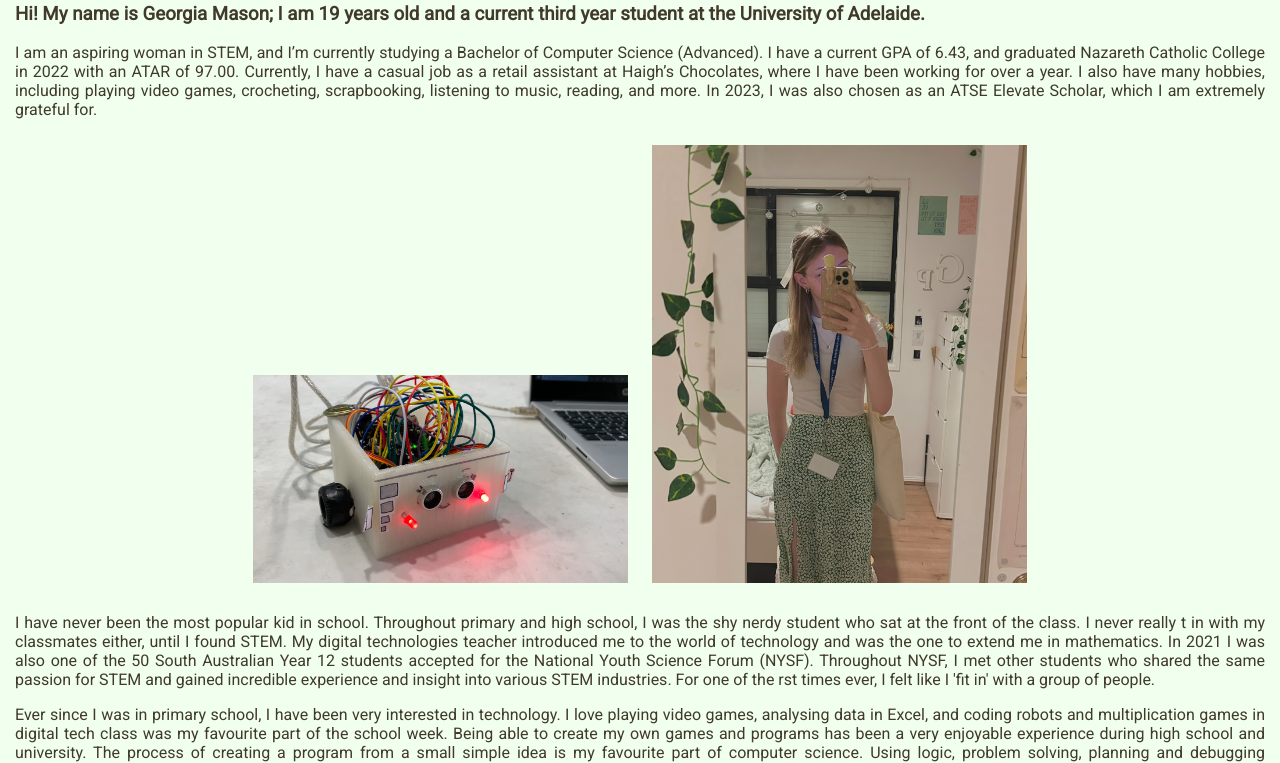
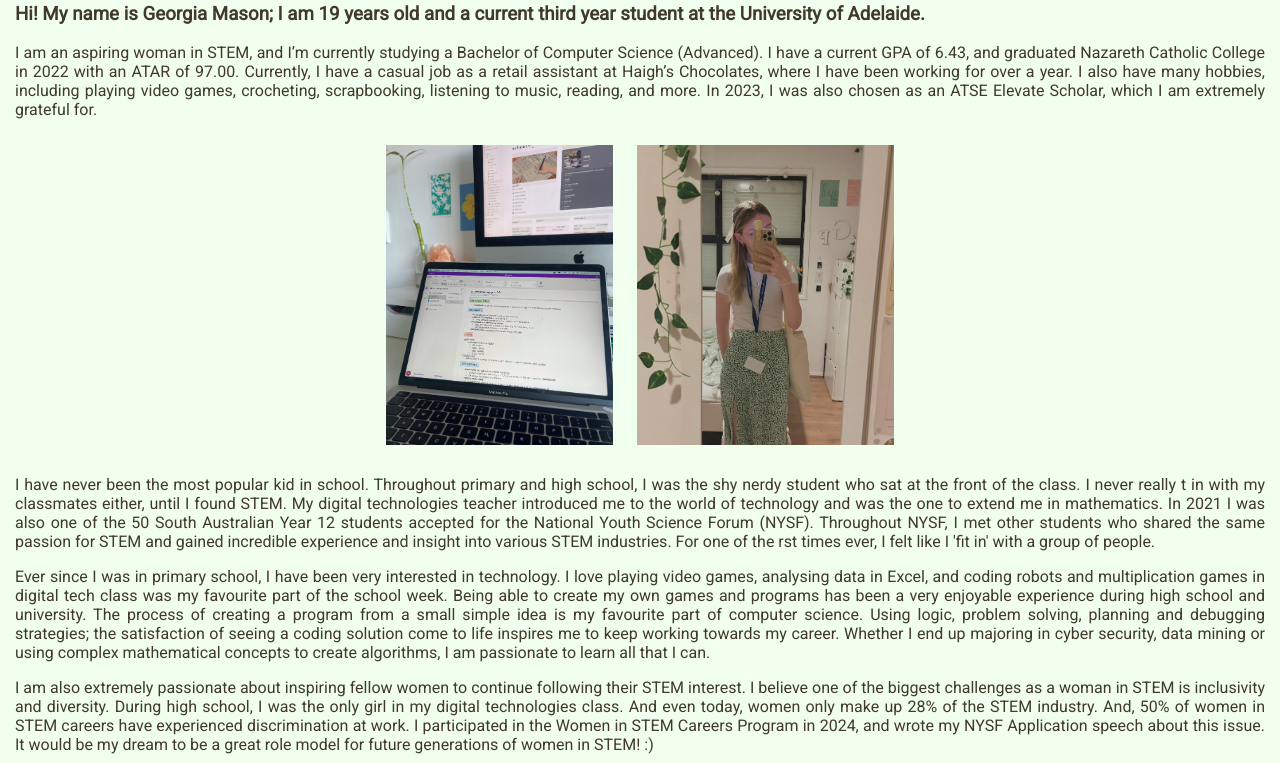
Before and after one commit to georgiapoppy/georgiapoppy.github.io, a plain HTML site: page about.html in a window 1280 px wide. Shown: the part 1091-1854 px from the top of the page. Drawn offline with Linux system fonts and the light colour scheme.

Commit message:
image changes

```diff
--- a/about.html
+++ b/about.html
@@ -34,14 +34,14 @@
             <h3>Hi! My name is Georgia Mason; I am 19 years old and a current third year student at the University of Adelaide.</h3>
             <p>I am an aspiring woman in STEM, and I’m currently studying a Bachelor of Computer Science (Advanced). I have a current GPA of 6.43, and graduated Nazareth Catholic College in 2022 with an ATAR of 97.00. Currently, I have a casual job as a retail assistant at Haigh’s Chocolates, where I have been working for over a year. I also have many hobbies, including playing video games, crocheting, scrapbooking, listening to music, reading, and more. In 2023, I was also chosen as an ATSE Elevate Scholar, which I am extremely grateful for.</p>
             <div class="images">
-                <img class="tiny" src="images/robot.jpg" alt="photo of georgia's robot project">
-                <img class="tiny" src="images/me.jpg" alt="coding project">
+                <img class="tiny" src="images/notes.jpg" alt="photo of georgia's robot project">
+                <img class="tiny" src="images/me.jpg" alt="selfie of georgia mason">
             </div>
             <p>I have never been the most popular kid in school. Throughout primary and high school, I was the shy nerdy student who sat at the front of the class. I never really t in with my classmates either, until I found STEM. My digital technologies teacher introduced me to the world of technology and was the one to extend me in mathematics. In 2021 I was also one of the 50 South Australian Year 12 students accepted for the National Youth Science Forum (NYSF). Throughout NYSF, I met other students who shared the same passion for STEM and gained incredible experience and insight into various STEM industries. For one of the rst times ever, I felt like I 'fit in' with a group of people.</p>
             <p>Ever since I was in primary school, I have been very interested in technology. I love playing video games, analysing data in Excel, and coding robots and multiplication games in digital tech class was my favourite part of the school week. Being able to create my own games and programs has been a very enjoyable experience during high school and university. The process of creating a program from a small simple idea is my favourite part of computer science. Using logic, problem solving, planning and debugging strategies; the satisfaction of seeing a coding solution come to life inspires me to keep working towards my career. Whether I end up majoring in cyber security, data mining or using complex mathematical concepts to create algorithms, I am passionate to learn all that I can.</p>
             <p>I am also extremely passionate about inspiring fellow women to continue following their STEM interest. I believe one of the biggest challenges as a woman in STEM is inclusivity and diversity. During high school, I was the only girl in my digital technologies class. And even today, women only make up 28% of the STEM industry. And, 50% of women in STEM careers have experienced discrimination at work. I participated in the Women in STEM Careers Program in 2024, and wrote my NYSF Application speech about this issue. It would be my dream to be a great role model for future generations of women in STEM! :)</p>
             <div class="images">
-                <img class="tiny" src="images/notes.jpg" alt="photo of georgia's robot project">
+                <img class="tiny" src="images/robot.jpg" alt="photo of georgia's robot project">
                 <img class="tiny" src="images/code.jpg" alt="coding project">
             </div>
         </div>
--- a/style.css
+++ b/style.css
@@ -199,8 +199,8 @@ header a {
 
 .tiny {
     object-fit: cover;
-    max-width: 30%;
-    height: 30%;
+    max-width: 300px;
+    height: 300px;
     padding: 10px;
     display: inline-block;
 }
```
